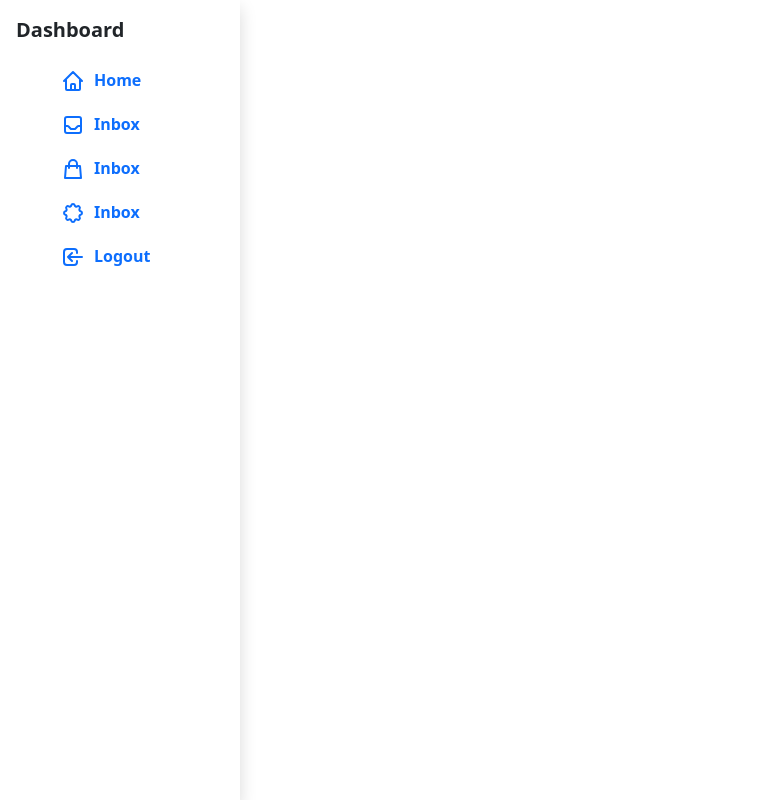
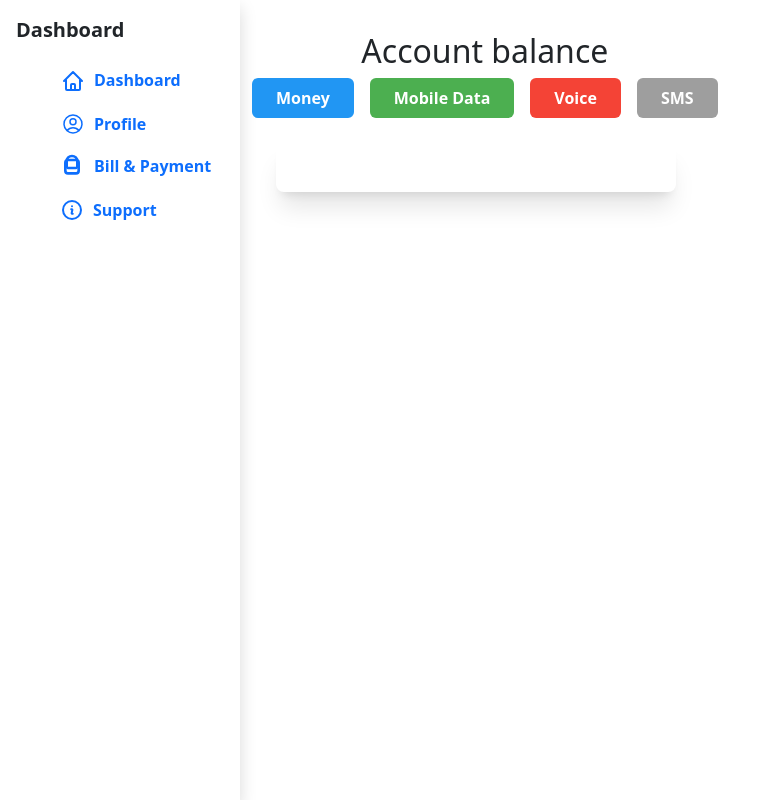
Before and after one commit to kasun789/MicroServicesApplication, a React (Create React App) app in the folder frontend/: page /LandingPage in a window 1280 px wide. Shown: the whole page, without its empty margins (0-764 px from the left). Built offline with nearby package versions, Linux system fonts and the light colour scheme.

Commit message:
Account balance component

```diff
--- /dev/null
+++ b/frontend/src/components/AccountBalance.js
@@ -0,0 +1,47 @@
+import React, { useState } from "react";
+
+const AccountBalance = () => {
+  const [balance, setBalace] = useState("");
+
+  //backend code
+  const showBalance = (text) => {
+    setBalace(text);
+  };
+
+  return (
+    <div className="container flex-col items-center justify-center mx-auto mt-8 text-center">
+      <h2>Account balance</h2>
+      <div className="space-x-4 fle">
+        <button
+          className="px-4 py-2 font-bold text-white bg-blue-500 rounded hover:bg-blue-700"
+          onClick={() => showBalance("Money")}
+        >
+          Money
+        </button>
+        <button
+          className="px-4 py-2 font-bold text-white bg-green-500 rounded hover:bg-green-700"
+          onClick={() => showBalance("Mobile Data")}
+        >
+          Mobile Data
+        </button>
+        <button
+          className="px-4 py-2 font-bold text-white bg-red-500 rounded hover:bg-red-700"
+          onClick={() => showBalance("Voice")}
+        >
+          Voice
+        </button>
+        <button
+          className="px-4 py-2 font-bold text-white bg-gray-500 rounded hover:bg-gray-700"
+          onClick={() => showBalance("SMS")}
+        >
+          SMS
+        </button>
+      </div>
+      <div className="text-xl font-semibold m-4 shadow-xl h-[50px] w-[400px] rounded-lg">
+        <p className="pt-2">{balance}</p>
+      </div>
+    </div>
+  );
+};
+
+export default AccountBalance;
--- a/frontend/src/components/SideBar.js
+++ b/frontend/src/components/SideBar.js
@@ -29,12 +29,31 @@ const SideBar = () => {
                   d="M3 12l2-2m0 0l7-7 7 7M5 10v10a1 1 0 001 1h3m10-11l2 2m-2-2v10a1 1 0 01-1 1h-3m-6 0a1 1 0 001-1v-4a1 1 0 011-1h2a1 1 0 011 1v4a1 1 0 001 1m-6 0h6"
                 />
               </svg>
-              <span className="m-1">Home</span>
+              <span className="m-1">Dashboard</span>
             </Link>
             <Link className="flex ml-[40px] mt-[10px]" style={linkStyle}>
               <svg
                 xmlns="http://www.w3.org/2000/svg"
-                className="w-6 h-6 m-[5px]"
+                fill="none"
+                viewBox="0 0 24 24"
+                strokeWidth={1.5}
+                stroke="currentColor"
+                className="w-6 h-6 ml-[5px] mt-1 mr-[5px]"
+              >
+                <path
+                  strokeLinecap="round"
+                  strokeLinejoin="round"
+                  d="M17.982 18.725A7.488 7.488 0 0012 15.75a7.488 7.488 0 00-5.982 2.975m11.963 0a9 9 0 10-11.963 0m11.963 0A8.966 8.966 0 0112 21a8.966 8.966 0 01-5.982-2.275M15 9.75a3 3 0 11-6 0 3 3 0 016 0z"
+                />
+              </svg>
+
+              <span className="m-1">Profile</span>
+            </Link>
+
+            <Link className="flex ml-[40px] mt-[10px]" style={linkStyle}>
+              <svg
+                xmlns=""
+                className="w-8 h-8 mt-[2px] mr-[2px]"
                 fill="none"
                 viewBox="0 0 24 24"
                 stroke="currentColor"
@@ -43,64 +62,30 @@ const SideBar = () => {
                 <path
                   strokeLinecap="round"
                   strokeLinejoin="round"
-                  d="M20 13V6a2 2 0 00-2-2H6a2 2 0 00-2 2v7m16 0v5a2 2 0 01-2 2H6a2 2 0 01-2-2v-5m16 0h-2.586a1 1 0 00-.707.293l-2.414 2.414a1 1 0 01-.707.293h-3.172a1 1 0 01-.707-.293l-2.414-2.414A1 1 0 006.586 13H4"
+                  d="M16 11V7a4 4 0 00-8 0v4M9 16h6a2 2 0 002-2V8a2 2 0 00-2-2H9a2 2 0 00-2 2v6a2 2 0 002 2zM9 12h6"
                 />
               </svg>
-              <span className="m-1">Inbox</span>
+
+              <span className="m-1">Bill & Payment</span>
             </Link>
 
             <Link className="flex ml-[40px] mt-[10px]" style={linkStyle}>
               <svg
-                xmlns="http://www.w3.org/2000/svg"
-                className="w-6 h-6 m-[5px]"
                 fill="none"
-                viewBox="0 0 24 24"
                 stroke="currentColor"
                 strokeWidth={2}
+                viewBox="0 0 24 24"
+                xmlns="http://www.w3.org/2000/svg"
+                className="w-6 h-6 m-[4px] mr-[5px]"
               >
                 <path
-                  strokeLinecap="round"
-                  strokeLinejoin="round"
-                  d="M16 11V7a4 4 0 00-8 0v4M5 9h14l1 12H4L5 9z"
-                />
+                  stroke-linecap="round"
+                  stroke-linejoin="round"
+                  d="M11.25 11.25l.041-.02a.75.75 0 011.063.852l-.708 2.836a.75.75 0 001.063.853l.041-.021M21 12a9 9 0 11-18 0 9 9 0 0118 0zm-9-3.75h.008v.008H12V8.25z"
+                ></path>
               </svg>
-              <span className="m-1">Inbox</span>
-            </Link>
 
-            <Link className="flex ml-[40px] mt-[10px]" style={linkStyle}>
-              <svg
-                xmlns="http://www.w3.org/2000/svg"
-                className="w-6 h-6 m-[5px]"
-                fill="none"
-                viewBox="0 0 24 24"
-                stroke="currentColor"
-                strokeWidth={2}
-              >
-                <path
-                  strokeLinecap="round"
-                  strokeLinejoin="round"
-                  d="M10.325 4.317c.426-1.756 2.924-1.756 3.35 0a1.724 1.724 0 002.573 1.066c1.543-.94 3.31.826 2.37 2.37a1.724 1.724 0 001.065 2.572c1.756.426 1.756 2.924 0 3.35a1.724 1.724 0 00-1.066 2.573c.94 1.543-.826 3.31-2.37 2.37a1.724 1.724 0 00-2.572 1.065c-.426 1.756-2.924 1.756-3.35 0a1.724 1.724 0 00-2.573-1.066c-1.543.94-3.31-.826-2.37-2.37a1.724 1.724 0 00-1.065-2.572c-1.756-.426-1.756-2.924 0-3.35a1.724 1.724 0 001.066-2.573c-.94-1.543.826-3.31 2.37-2.37.996.608 2.296.07 2.572-1.065z"
-                />
-              </svg>
-              <span className="m-1">Inbox</span>
-            </Link>
-
-            <Link className="flex ml-[40px] mt-[10px]" style={linkStyle}>
-              <svg
-                xmlns="http://www.w3.org/2000/svg"
-                className="w-6 h-6 m-[5px] "
-                fill="none"
-                viewBox="0 0 24 24"
-                stroke="currentColor"
-                strokeWidth={2}
-              >
-                <path
-                  strokeLinecap="round"
-                  strokeLinejoin="round"
-                  d="M11 16l-4-4m0 0l4-4m-4 4h14m-5 4v1a3 3 0 01-3 3H6a3 3 0 01-3-3V7a3 3 0 013-3h7a3 3 0 013 3v1"
-                />
-              </svg>
-              <span className="m-1">Logout</span>
+              <span className="m-1">Support</span>
             </Link>
           </div>
         </div>
--- a/frontend/src/pages/LandingPage.js
+++ b/frontend/src/pages/LandingPage.js
@@ -1,12 +1,18 @@
 import React from 'react'
 import SideBar from '../components/SideBar'
+import AccountBalance from '../components/AccountBalance';
 
 const LandingPage = () => {
   return (
-    <div>
-      <SideBar/>
+    <div className='flex'>
+      <div>
+        <SideBar />
+      </div>
+      <div>
+        <AccountBalance />
+      </div>
     </div>
-  )
+  );
 }
 
 export default LandingPage
--- a/package.json
+++ b/package.json
@@ -1,6 +1,7 @@
 {
   "dependencies": {
     "@heroicons/react": "^2.0.18",
-    "@material-tailwind/react": "^2.1.2"
+    "@material-tailwind/react": "^2.1.2",
+    "axios": "^1.5.1"
   }
 }
```
Also changed, not shown: 1 other file (tests, documents, lock files or other folders).
